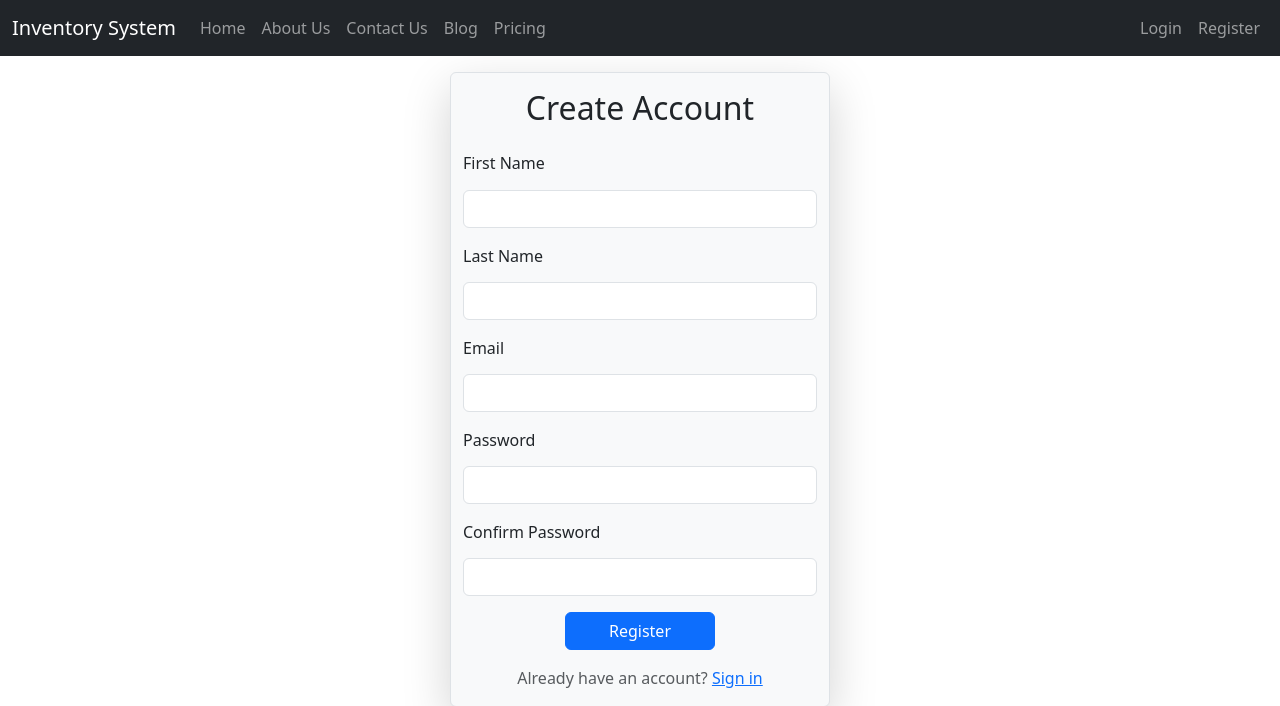
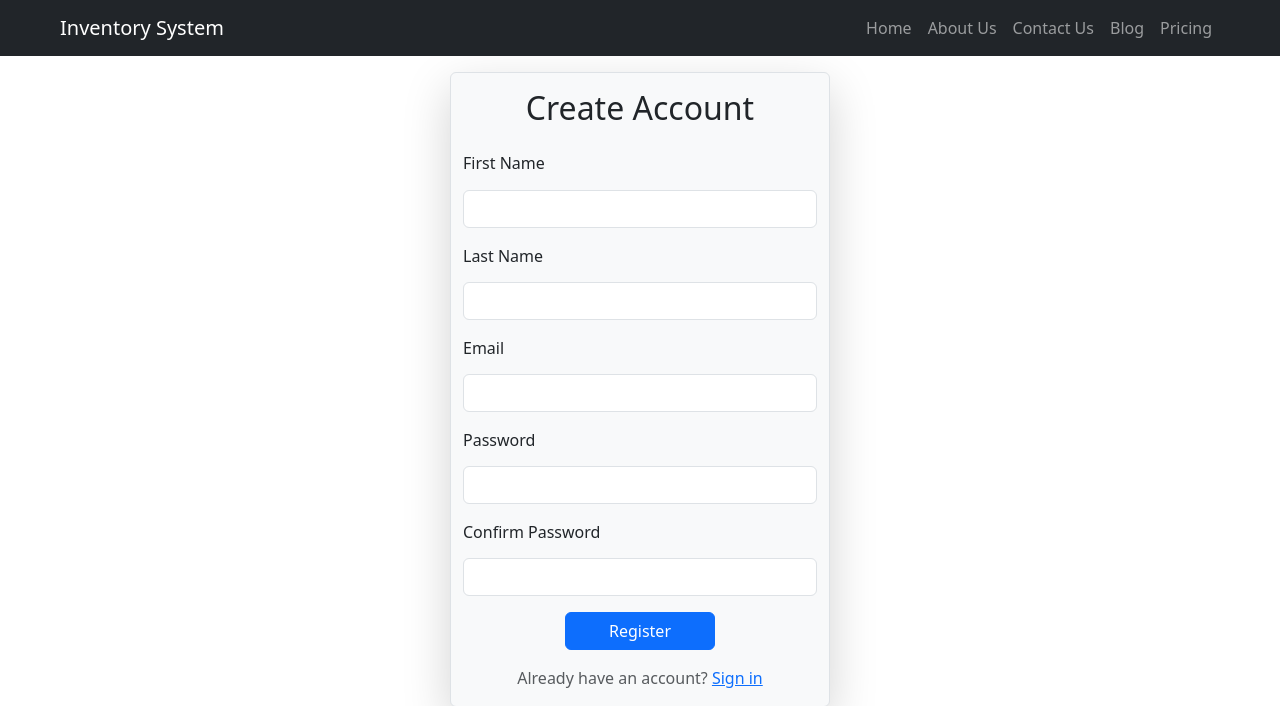
Before and after one commit to tshering10/Inventory-Management-System, a Django app: page /accounts/signup/ in a window 1280 px wide. Shown: the top 706 px of the page. Run offline with Django 5.2, Linux system fonts and the light colour scheme; some libraries are stand-ins or nearby versions.

Commit message:
Clean up navbar role based rendering in base template

```diff
--- a/inventory_system/templates/inventory/base.html
+++ b/inventory_system/templates/inventory/base.html
@@ -13,17 +13,43 @@
     {% block extra_head %}{% endblock extra_head %}
   <body>
     <nav class="navbar navbar-expand-lg navbar-dark bg-dark">
-        <div class="container-fluid">
-            <a class="navbar-brand" href="{% url 'dashboard' %}">
-                Inventory System
-            </a>
+        <div class="container-fluid ms-5">
+            {% if user.is_authenticated %}
+                {% if user.is_superuser or user.is_staff %}
+                    <a class="navbar-brand" href="{% url 'admin-dashboard' %}">
+                        Inventory System
+                    </a>
+                {% else %}
+                    <a class="navbar-brand" href="{% url 'dashboard' %}">
+                        Inventory System
+                    </a>
+                {% endif %}
+
+            <button class="navbar-toggler" type="button" data-bs-toggle="collapse" data-bs-target="#navbarNav" aria-controls="navbarNav" aria-expanded="false" aria-label="Toggle navigation">
+                <span class="navbar-toggler-icon"></span>
+            </button>
+            <div class="collapse navbar-collapse" id="navbarNav">
+                 <ul class="navbar-nav ms-auto me-5">
+                    <li class="nav-item">
+                        <span class="navbar-text me-3">Hello, {{ user.username }}</span>
+                    </li>
+                    <li class="nav-item ">
+                        <form method="post" action="{% url 'logout' %}">
+                            {% csrf_token %}
+                            <button type="submit" class="border-0 nav-link">Logout</button>
+                        </form>
+                    </li>
+                </ul>
+            </div>
+            {% else %}
+            <a class="navbar-brand" href="{% url "home" %}">Inventory System</a>
 
             <button class="navbar-toggler" type="button" data-bs-toggle="collapse" data-bs-target="#navbarNav" aria-controls="navbarNav" aria-expanded="false" aria-label="Toggle navigation">
                 <span class="navbar-toggler-icon"></span>
             </button>
 
             <div class="collapse navbar-collapse" id="navbarNav">
-                <ul class="navbar-nav me-auto mb-2 mb-lg-0">
+                <ul class="navbar-nav ms-auto mb-2 mb-lg-0 me-5">
                     <li class="nav-item">
                         <a class="nav-link" href="#">Home</a>
                     </li>
@@ -40,28 +66,8 @@
                         <a class="nav-link" href=" #">Pricing</a>
                     </li>
                 </ul>
-
-                <ul class="navbar-nav">
-                    {% if user.is_authenticated %}
-                        <li class="nav-item">
-                            <span class="navbar-text me-3">Hello, {{ user.username }}</span>
-                        </li>
-                        <li class="nav-item ">
-                            <form method="post" action="{% url 'logout' %}">
-                                {% csrf_token %}
-                                <button type="submit" class="border-0 nav-link">Logout</button>
-                            </form>
-                        </li>
-                    {% else %}
-                        <li class="nav-item">
-                            <a class="nav-link" href="{% url 'login' %}">Login</a>
-                        </li>
-                        <li class="nav-item">
-                            <a class="nav-link" href="{% url 'signup' %}">Register</a>
-                        </li>
-                    {% endif %}
-                </ul>
             </div>
+            {% endif %}
         </div>
     </nav>
 
```
